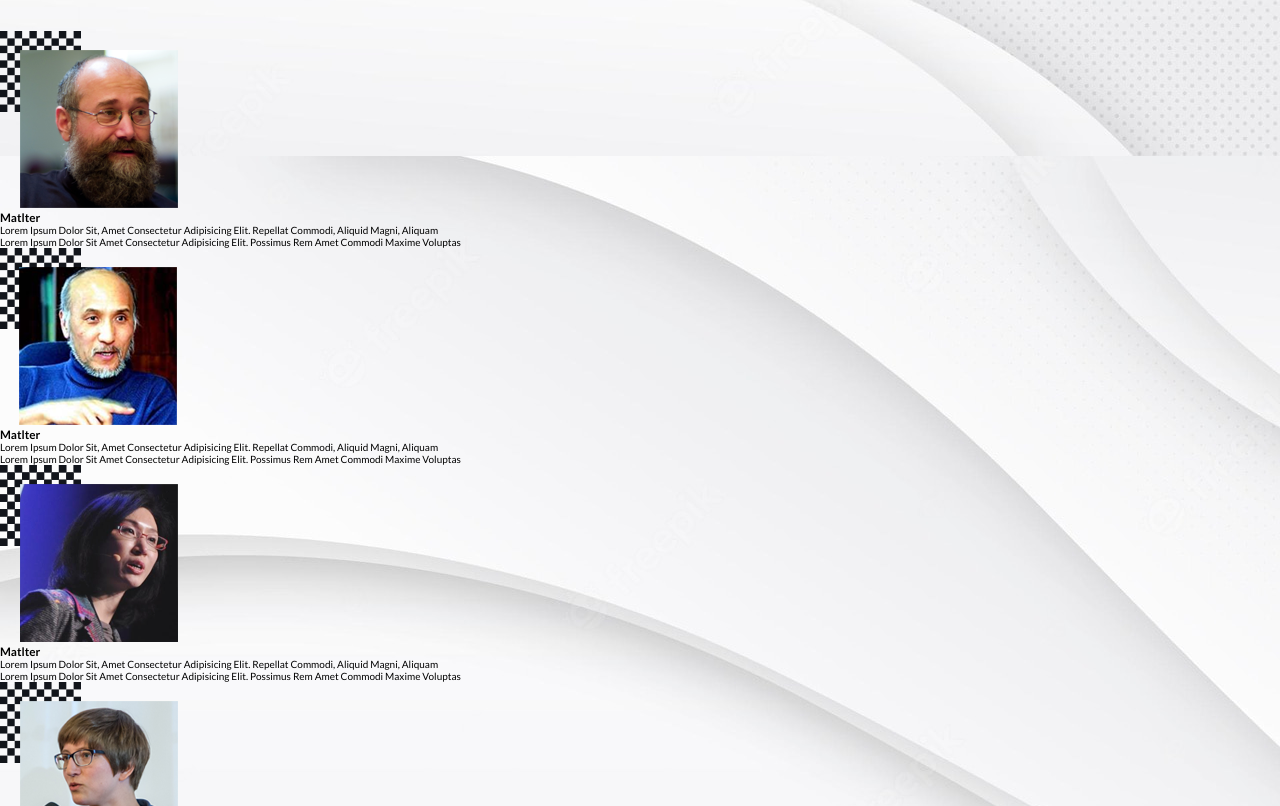
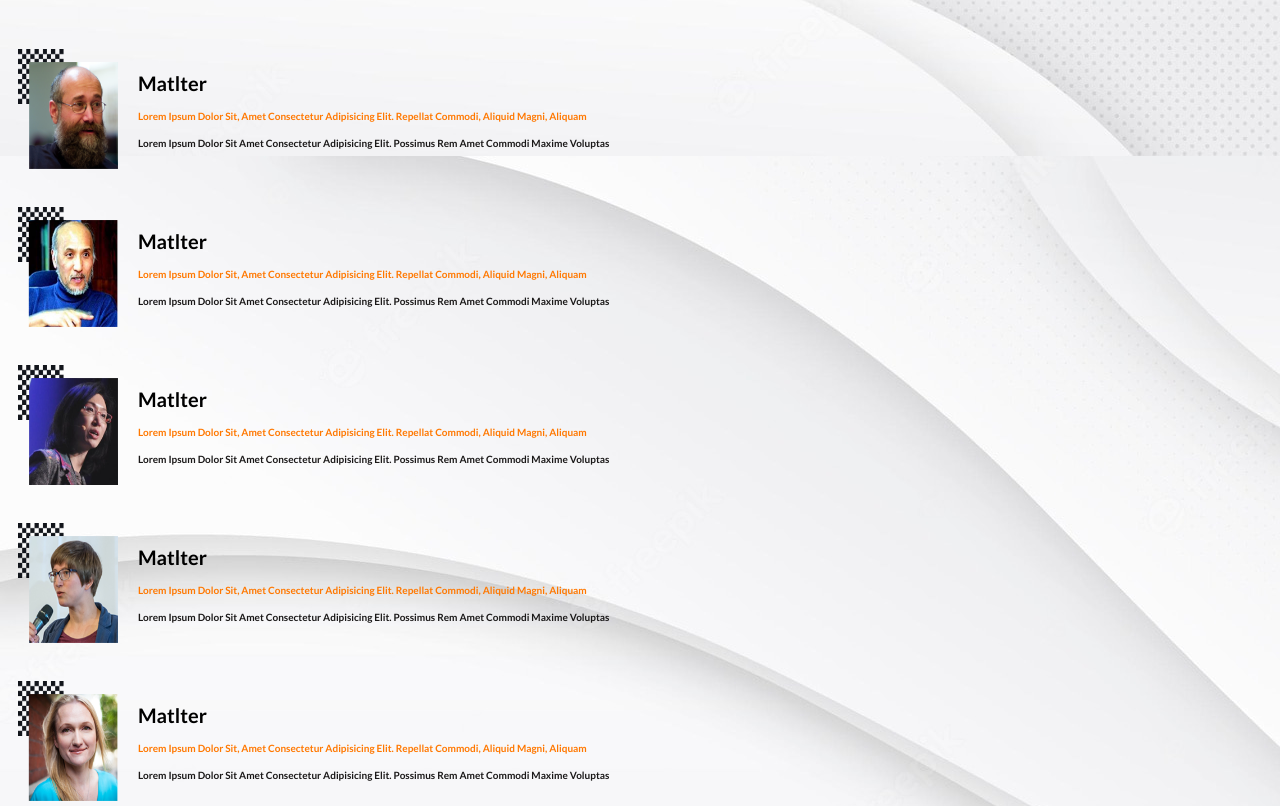
Before and after one commit to Dorcas126/Grocery-capstone-project, a website: page index.html in a window 1280 px wide. Shown: the part 1177-1983 px from the top of the page. Drawn offline with nearby package versions, Linux system fonts and the light colour scheme; files whose address does not match are found by name.

Commit message:
Complete main page

```diff
--- a/index.html
+++ b/index.html
@@ -142,7 +142,7 @@
 
         <div class="spokePerson">
             <div>
-                <img src="./image/speaker_01.png" alt="speaker">
+                <img class="spokeimg" src="./image/speaker_01.png" alt="speaker">
             </div>
             <div class="spoke">
                 <h3 class="spokeTitle">Matlter </h3>
@@ -153,7 +153,7 @@
 
         <div class="spokePerson">
             <div>
-                <img src="./image/speaker_02.png" alt="speaker">
+                <img class="spokeimg" src="./image/speaker_02.png" alt="speaker">
             </div>
             <div class="spoke">
                 <h3 class="spokeTitle">Matlter </h3>
@@ -164,7 +164,7 @@
 
         <div class="spokePerson">
             <div>
-                <img src="./image/speaker_03.png" alt="speaker">
+                <img class="spokeimg" src="./image/speaker_03.png" alt="speaker">
             </div>
             <div class="spoke">
                 <h3 class="spokeTitle">Matlter </h3>
@@ -175,7 +175,7 @@
 
         <div class="spokePerson">
             <div>
-                <img src="./image/speaker_04.png" alt="speaker">
+                <img class="spokeimg" src="./image/speaker_04.png" alt="speaker">
             </div>
             <div class="spoke">
                 <h3 class="spokeTitle">Matlter </h3>
@@ -186,7 +186,7 @@
 
         <div class="spokePerson">
             <div>
-                <img src="./image/speaker_05.png" alt="speaker">
+                <img class="spokeimg" src="./image/speaker_05.png" alt="speaker">
             </div>
             <div class="spoke">
                 <h3 class="spokeTitle">Matlter </h3>
@@ -197,7 +197,7 @@
 
         <div class="spokePerson">
             <div>
-                <img src="./image/speaker_06.png" alt="speaker">
+                <img class="spokeimg" src="./image/speaker_06.png" alt="speaker">
             </div>
             <div class="spoke">
                 <h3 class="spokeTitle">Matlter </h3>
--- a/style.css
+++ b/style.css
@@ -219,7 +219,40 @@ body {
 }
 
 .spokePerson {
+  display: flex;
+  align-items: center;
+  gap: 20px;
+  padding: 18px;
+}
 
+.spokeimg {
+  width: 100px;
+  height: 120px;
+}
+
+.spoke {
+
+}
+
+.spokeTitle {
+  color: #000;
+  font-size: 20px;
+  font-weight: 700;
+  font-family: var(--box-shadow);
+
+}
+
+.spokeP1 {
+  padding: 15px 0;
+  color: #ff7800;
+  font-size:10px;
+  font-weight: 700;
+}
+
+.spokeP2 {
+   font-size: 10px;
+  font-weight: 700;
+   color: #1a1818;
 }
 
 /* .btn {
```
Also changed, not shown: about.html (added, +12 -0 lines).
